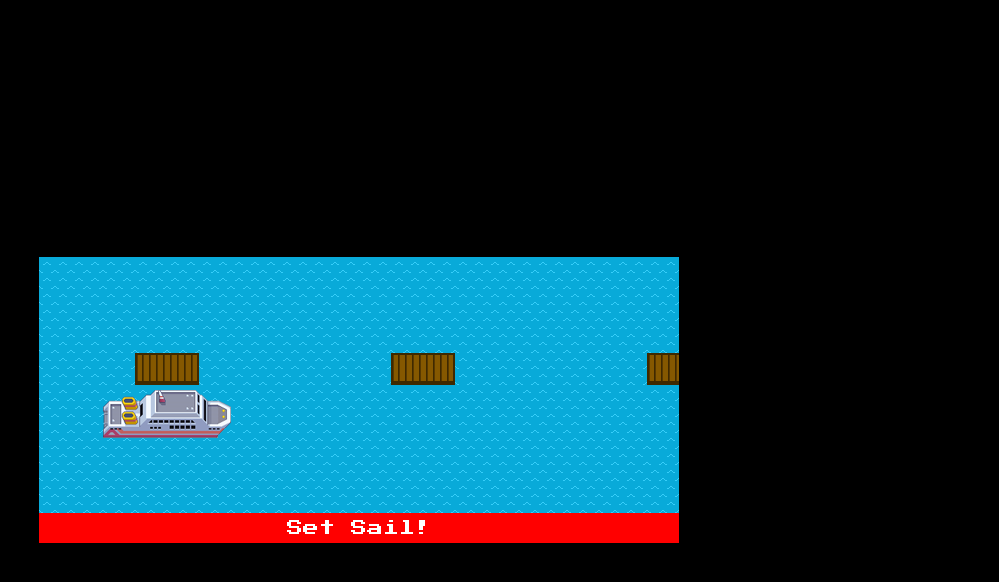
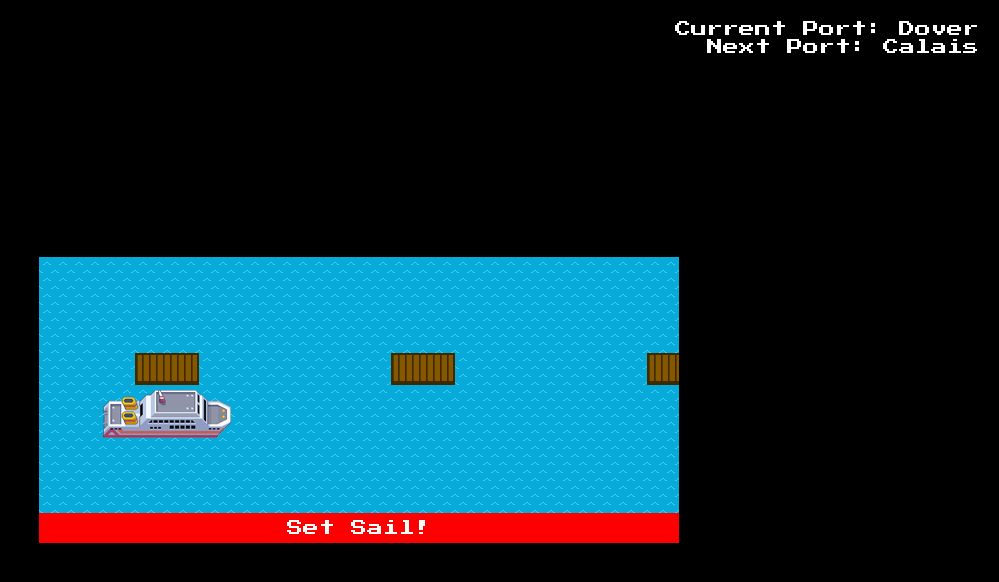
Before and after one commit to PerryBaran/cruise-ship-gui, a website: page index.html in a window 1280 px wide. Shown: the whole page, without its empty margins (281-1280 px from the left). Drawn offline with nearby package versions, Linux system fonts and the light colour scheme.

Commit message:
added heads up display showing next and current port

```diff
--- a/css/style.css
+++ b/css/style.css
@@ -75,7 +75,14 @@ body {
     background-color: white;
 }
 
-.sailing {
+#portInfo {
+    position: absolute;
+    right: 20px;
+    top: 20px;
+
     color: white;
-    background-color: green;
 }
+
+#portInfo > p {
+    text-align: right;
+}
--- a/index.html
+++ b/index.html
@@ -11,13 +11,16 @@
 </head>
 <body>
     <div>
+        <div id="portInfo">
+            <p>Current Port: <span id="currentPort"></span></p>
+            <p>Next Port: <span id="nextPort"></span></p>
+        </div>
         <div id="viewport">
             <div id="ports"></div>
             <div id="ship"></div>
         </div>
         <button id="sailButton" class="sailButton">Set Sail!</button>
     </div>
-
     <script src="src/Controller.js"></script>
     <script src="src/Port.js"></script>
     <script src="src/Itinerary.js"></script>
--- a/src/Controller.js
+++ b/src/Controller.js
@@ -5,6 +5,7 @@ const OFFSET_OFFSET = 32;
         constructor(ship){
             this.ship = ship
             this.initialiseSea();
+            this.headsUp();
             document.getElementById('sailButton').onclick = () => {
                 this.setSail();
             };
@@ -41,6 +42,7 @@ const OFFSET_OFFSET = 32;
             });
 
             portsContainer.style.width = `${portsWidth}px`;
+
         };
 
         renderShip() {
@@ -80,6 +82,7 @@ const OFFSET_OFFSET = 32;
                 }
                 if (shipLeft === portLeft) {
                     clearInterval(sail);
+                    this.headsUp();
                     button.disabled = false;
                 }
             }, 20);
@@ -95,11 +98,27 @@ const OFFSET_OFFSET = 32;
                     button.className = 'sailButton';
                     button.innerHTML = 'Set Sail!';
                 } else {
-                    button.className = 'sailing'
-                    button.innerHTML = 'Sailing!';
+                    button.innerHTML = 'Sailing...';
                 }
             }, 2000);
-        }
+        };
+
+        headsUp() {
+            const currentPort = this.ship.currentPort
+            const ports = this.ship.itinerary.ports
+
+            const currentPortElement = document.getElementById('currentPort');
+            currentPortElement.innerHTML = `${currentPort.name}`;
+
+            const nextPortElement = document.getElementById('nextPort');
+            const nextPortIndex = ports.indexOf(currentPort) + 1;
+
+            if (nextPortIndex === ports.length) {
+                nextPortElement.innerHTML = 'None';
+            } else {
+                nextPortElement.innerHTML = `${ports[nextPortIndex].name}`
+            }
+        };
     };
 
     if (typeof module !== 'undefined' && module.exports) {
```
